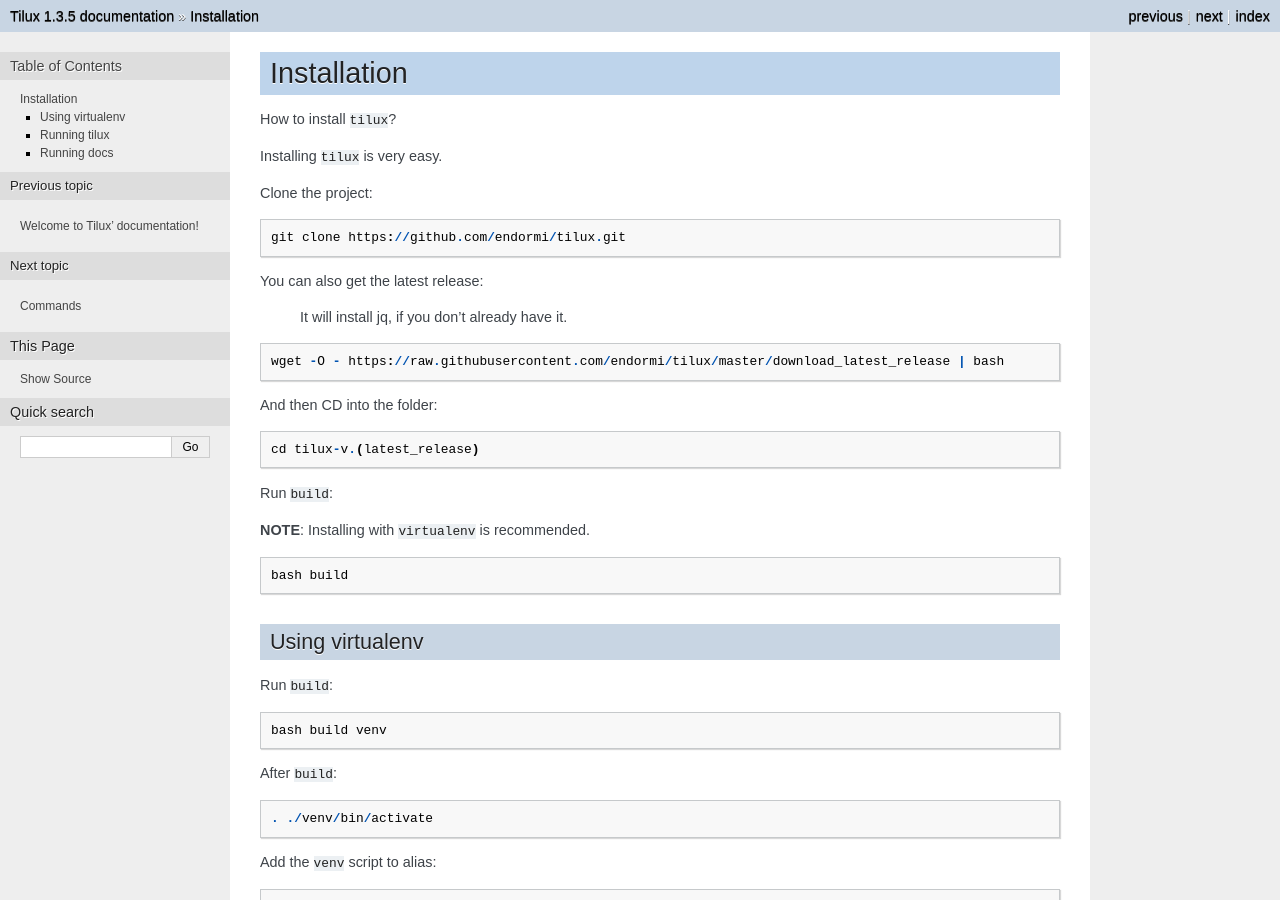
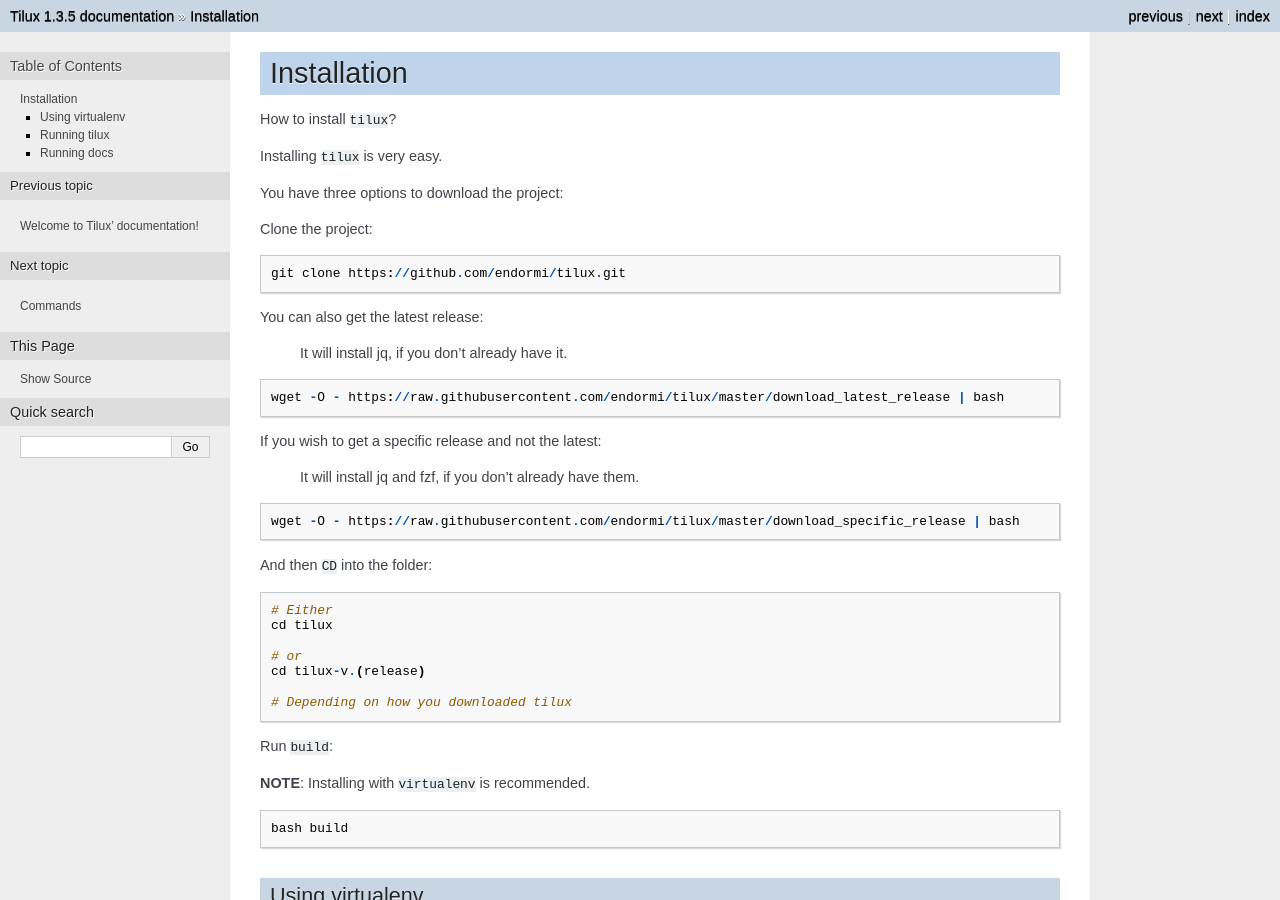
Before and after one commit to endormi/tilux, a Sphinx documentation site: the page built from docs/source/installation.md, in a window 1280 px wide and 900 px high. Built offline with Sphinx 7.4.7, drawn with Linux system fonts in a browser that asks for light colours.

Commit message:
Add download specific release script

````diff
--- a/docs/source/installation.md
+++ b/docs/source/installation.md
@@ -3,6 +3,8 @@
 How to install `tilux`?
 
 Installing `tilux` is very easy.
+
+You have three options to download the project:
 
 Clone the project:
 
@@ -18,10 +20,24 @@
 wget -O - https://raw.githubusercontent.com/endormi/tilux/master/download_latest_release | bash
 ```
 
-And then CD into the folder:
+If you wish to get a specific release and not the latest:
+
+> It will install jq and fzf, if you don't already have them.
 
 ```
-cd tilux-v.(latest_release)
+wget -O - https://raw.githubusercontent.com/endormi/tilux/master/download_specific_release | bash
+```
+
+And then `CD` into the folder:
+
+```
+# Either
+cd tilux
+
+# or
+cd tilux-v.(release)
+
+# Depending on how you downloaded tilux
 ```
 
 Run `build`:
````
Also changed, not shown: README.md (+20 -2 lines), 1 other file.
